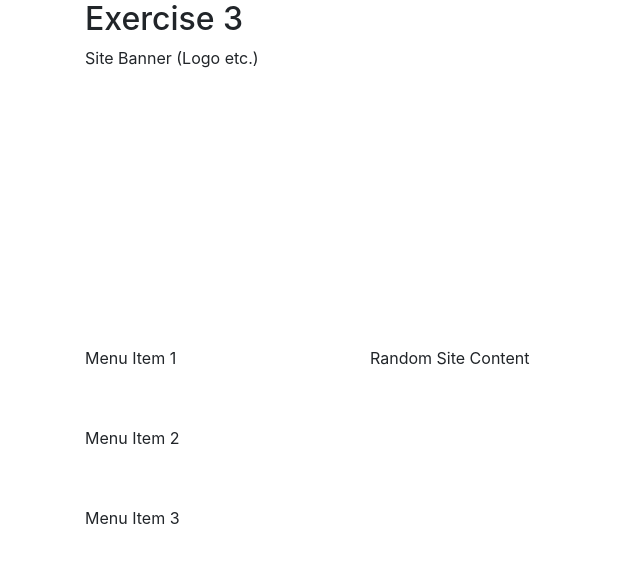
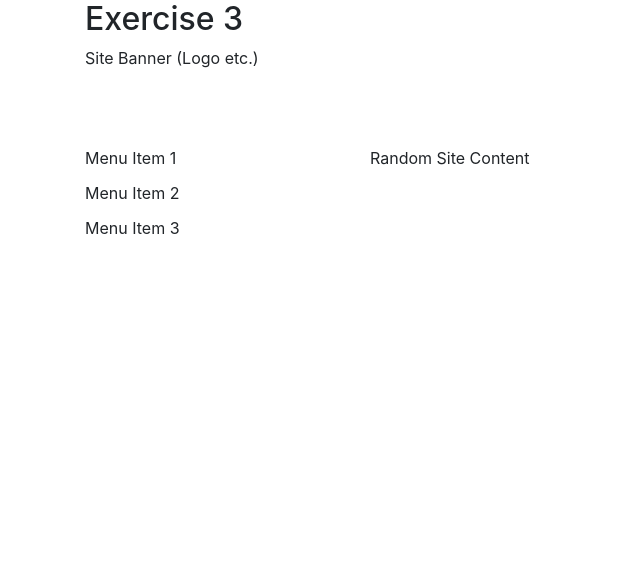
Before and after one commit to KuroseKoma/Web-Server-Application-Classwork, a PHP site: page /Task.php in a window 1280 px wide. Shown: the top 585 px of the page, without its empty margins (0-640 px from the left). Run offline with PHP 8.4, Linux system fonts and the light colour scheme; some libraries are stand-ins or nearby versions.

Commit message:
change each part height

```diff
--- a/session2/Task.php
+++ b/session2/Task.php
@@ -1,4 +1,5 @@
 <!DOCTYPE html>
+<html>
 <head>
     <title>Bootstrap Exercise 3</title>
     <meta charset="utf-8">
@@ -14,10 +15,10 @@
 
     <style>
         .bannerHeighth{
-            height: 300px;
+            height: 100px;
         }
         .menuItems{
-            height: 80px;
+            height: 35px;
         }
         .siteContent{
             height: 300px;
```
Also changed, not shown: FinalWork/index.php (added, +9 -0 lines).
